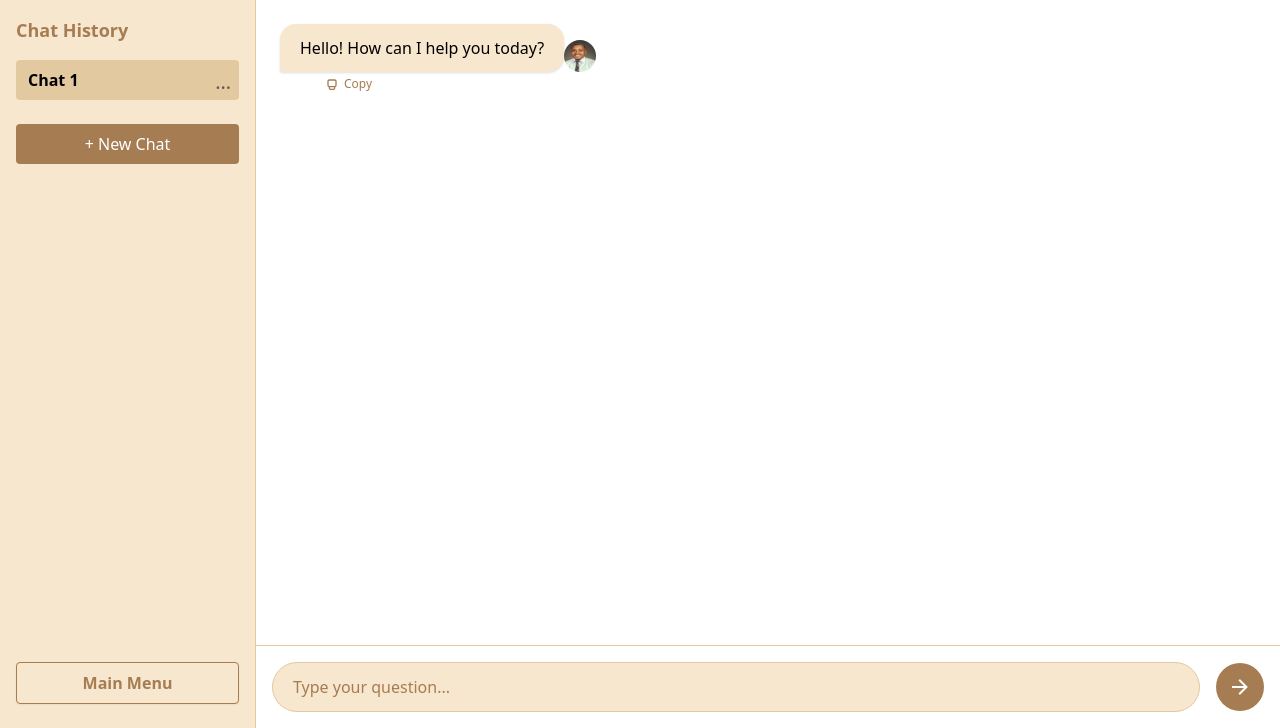
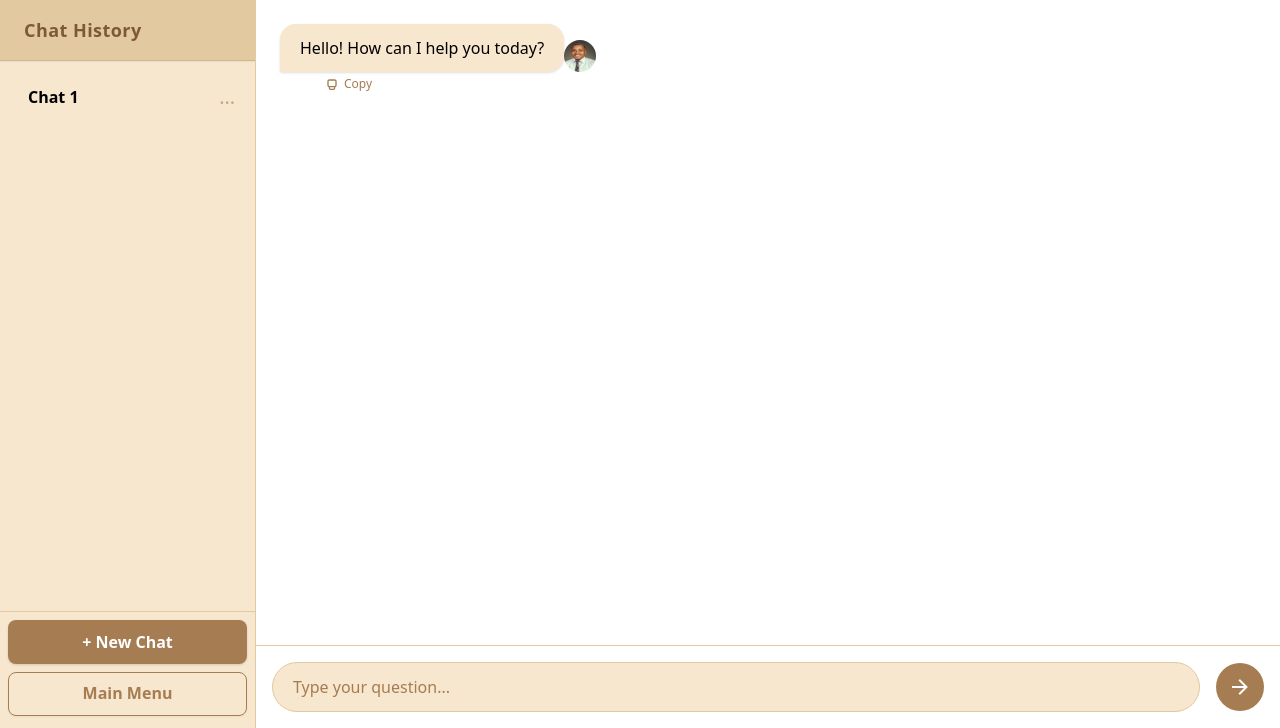
Before and after one commit to promise-emmanuel/Agentic_rag, a Flask app: page /chat in a window 1280 px wide. Shown: the part 72-800 px from the top of the page. Run offline with Flask 3, Linux system fonts and the light colour scheme; some libraries are stand-ins or nearby versions.

Commit message:
Final UI build

```diff
--- a/templates/component.html
+++ b/templates/component.html
@@ -36,40 +36,61 @@
     </head>
 
 <body class="bg-[#fdf6ee] min-h-screen text-black">
-    <div class="flex flex-col h-screen" x-data="chatBot()" x-init="init()" style="background: #fdf6ee; color: #111;">
+    <div class="flex flex-col h-screen" x-data="Object.assign(chatBot(), { showSidebar: false })" x-init="init()" style="background: #fdf6ee; color: #111;">
         <!-- Header -->
-        <header class="bg-[#d2b48c] text-black py-4 px-8 flex items-center shadow-md">
+        <header class="bg-[#d2b48c] text-black py-4 px-8 flex items-center shadow-md relative">
+            <!-- Hamburger Button for mobile/tablet, now inside header and left of logo -->
+            <button @click="showSidebar = true" class="md:hidden mr-3 bg-[#a67c52] text-white rounded-full p-2 shadow focus:outline-none transition hover:bg-[#7c5a36] flex items-center justify-center" :aria-expanded="showSidebar ? 'true' : 'false'" aria-label="Open chat history" style="height:2.5rem;width:2.5rem;">
+                <svg xmlns="http://www.w3.org/2000/svg" class="h-6 w-6" fill="none" viewBox="0 0 24 24" stroke="currentColor"><path stroke-linecap="round" stroke-linejoin="round" stroke-width="2" d="M4 8h16M4 16h16" /></svg>
+            </button>
             <img src="../static/Image.jpg" alt="AskPromise Logo" class="w-10 h-10 rounded-full mr-3" />
             <h1><a href="/" class="text-2xl font-bold tracking-wide text-[#a67c52]">AskPromise</a></h1>
         </header>
-        <div class="flex flex-1 overflow-hidden">
+        <div class="flex flex-1 overflow-hidden relative">
             <!-- Sidebar: Chat History -->
-            <aside class="w-64 bg-[#f7e7ce] border-r border-[#e2c9a0] flex flex-col p-4 overflow-y-auto hidden md:flex custom-scrollbar relative" style="max-height: 100vh; min-height: 0; scrollbar-width: thin; scrollbar-color: #a67c52 #f7e7ce;">
-                <h2 class="text-lg font-semibold mb-4 text-[#a67c52]">Chat History</h2>
+            <aside :class="['fixed md:static top-0 left-0 h-full z-20 transition-transform duration-300', showSidebar ? 'translate-x-0' : '-translate-x-full', 'md:translate-x-0 md:flex']"
+                :style="(window.innerWidth < 1024) ? 'width: 70vw; min-width: 240px; max-width: 95vw;' : 'width: 16rem; min-width: 16rem; max-width: 20rem;'"
+                class="bg-[#f7e7ce] border-r border-[#e2c9a0] flex-col px-0 py-0 overflow-y-auto custom-scrollbar relative shadow-2xl md:shadow-none"
+                style="max-height: 100vh; min-height: 0; scrollbar-width: thin; scrollbar-color: #a67c52 #f7e7ce;"
+                @keydown.escape.window="showSidebar = false" @click.away="showSidebar = false"
+                x-show="showSidebar || window.innerWidth >= 768"
+                x-transition:enter="transition ease-out duration-200" x-transition:enter-start="-translate-x-full opacity-0" x-transition:enter-end="translate-x-0 opacity-100" x-transition:leave="transition ease-in duration-150" x-transition:leave-start="translate-x-0 opacity-100" x-transition:leave-end="-translate-x-full opacity-0">
+                <div class="bg-[#e2c9a0] px-6 py-4 flex items-center justify-between border-b border-[#d2b48c] sticky top-0 z-10 shadow-sm">
+                    <h2 class="text-lg font-bold text-[#7c5a36] tracking-wide">Chat History</h2>
+                    <!-- Close button for mobile -->
+                    <button @click="showSidebar = false" class="md:hidden text-[#a67c52] hover:text-[#7c5a36] focus:outline-none p-1 rounded-full transition" aria-label="Close chat history">
+                        <svg xmlns="http://www.w3.org/2000/svg" class="h-6 w-6" fill="none" viewBox="0 0 24 24" stroke="currentColor"><path stroke-linecap="round" stroke-linejoin="round" stroke-width="2" d="M6 18L18 6M6 6l12 12" /></svg>
+                    </button>
+                </div>
+                <div class="flex-1 flex flex-col px-4 py-2 space-y-2 overflow-y-auto" style="min-height:0;">
                     <template x-for="(session, idx) in chatHistory" :key="idx">
-                    <div class="mb-2 relative group">
-                        <button class="w-full text-left px-3 py-2 rounded hover:bg-[#f3d9b2] focus:outline-none focus:bg-[#f3d9b2] text-black truncate"
+                        <div class="group relative rounded-lg overflow-visible hover:bg-[#f3d9b2] transition flex items-center">
+                            <button class="flex-1 text-left px-3 py-2 rounded-l-lg focus:outline-none text-black truncate bg-transparent group-hover:bg-[#f3d9b2] transition"
                                 :class="currentSession === idx ? 'bg-[#e2c9a0] font-bold' : ''"
-                            @click="switchSession(idx)">
+                                @click="switchSession(idx); if(window.innerWidth < 768) showSidebar = false;">
                                 <span x-text="session.title"></span>
                             </button>
                             <!-- More options button -->
-                        <button class="absolute right-2 top-2 opacity-60 group-hover:opacity-100 transition" @click.stop="session.showMenu = !session.showMenu">
+                            <button class="ml-1 text-[#a67c52] opacity-60 group-hover:opacity-100 transition p-1 rounded-full hover:bg-[#e2c9a0] focus:outline-none" @click.stop="session.showMenu = !session.showMenu">
                                 <span class="text-xl">&#8230;</span>
                             </button>
-                        <div x-show="session.showMenu" @click.away="session.showMenu = false" class="absolute right-0 mt-2 w-32 bg-white border border-[#e2c9a0] rounded shadow-lg z-10">
+                            <div x-show="session.showMenu" @click.away="session.showMenu = false" class="absolute right-0 mt-10 w-32 bg-white border border-[#e2c9a0] rounded shadow-lg z-10">
                                 <button class="block w-full text-left px-4 py-2 text-sm hover:bg-[#f3d9b2] text-black" @click="renameSession(idx); session.showMenu = false">Rename</button>
                                 <button class="block w-full text-left px-4 py-2 text-sm text-red-600 hover:bg-[#f3d9b2]" @click="deleteSession(idx); session.showMenu = false">Delete</button>
                             </div>
                         </div>
                     </template>
-                <button class="mt-4 px-4 py-2 bg-[#a67c52] text-white rounded hover:bg-[#7c5a36] transition" @click="newSession()">+ New Chat</button>
-                <div class="flex-1"></div>
-                <a href="/" class="w-full mt-4 px-4 py-2 bg-[#f7e7ce] text-[#a67c52] border border-[#a67c52] rounded hover:bg-[#e2c9a0] hover:text-[#7c5a36] transition text-center font-semibold shadow-sm mb-2">Main Menu</a>
+                </div>
+                <div class="px-2 pb-3 pt-2 border-t border-[#e2c9a0] bg-[#f7e7ce] flex flex-col gap-2 sticky bottom-0 z-10">
+                    <button class="min-h-[44px] px-2 py-2 bg-[#a67c52] text-white rounded-lg hover:bg-[#7c5a36] transition w-full font-semibold shadow text-base whitespace-nowrap overflow-hidden text-ellipsis" @click="newSession()">+ New Chat</button>
+                    <a href="/" class="min-h-[44px] w-full px-2 py-2 bg-[#f7e7ce] text-[#a67c52] border border-[#a67c52] rounded-lg hover:bg-[#e2c9a0] hover:text-[#7c5a36] transition text-center font-semibold shadow-sm text-base whitespace-nowrap overflow-hidden text-ellipsis">Main Menu</a>
+                </div>
             </aside>
+            <!-- Overlay for mobile when sidebar is open -->
+            <div x-show="showSidebar && window.innerWidth < 768" class="fixed inset-0 bg-black bg-opacity-30 z-10 md:hidden" @click="showSidebar = false" x-transition:enter="transition-opacity ease-out duration-200" x-transition:enter-start="opacity-0" x-transition:enter-end="opacity-100" x-transition:leave="transition-opacity ease-in duration-150" x-transition:leave-start="opacity-100" x-transition:leave-end="opacity-0"></div>
             <!-- Main Chat Area -->
             <main class="flex-1 flex flex-col h-full" style="background: #fff; color: #111;">
-                <div class="flex-1 flex flex-col overflow-y-auto p-6 custom-scrollbar" id="messages">
+                <div class="flex-1 flex flex-col overflow-y-auto p-6 custom-scrollbar scrollbar-thin scrollbar-thumb-gray-800 scrollbar-track-gray-200" id="messages" style="scrollbar-width: thin; scrollbar-color: #222 #e5e7eb;">
                     <template x-for="(message, key) in messages" :key="key">
                         <div class="mb-4 flex" :class="message.from=='bot'?'':'justify-end'">
                             <div class="flex flex-col items-start w-full max-w-xl" :class="message.from=='user' ? 'items-end ml-auto' : ''">
@@ -83,7 +104,9 @@
                                         <!-- Optionally, add a user avatar here. Example: -->
                                         <!-- <img src="/static/dummy-user.png" alt="User Avatar" class="w-8 h-8 rounded-full ml-3 order-2" /> -->
                                     </template>
-                                    <div class="max-w-xl px-5 py-3 rounded-2xl shadow text-md" :class="message.from=='bot'?'bg-[#f7e7ce] text-black rounded-bl-none':'bg-[#a67c52] text-white rounded-br-none'" x-html="message.text"></div>
+                                    <div class="max-w-xl px-5 py-3 rounded-2xl shadow text-md"
+                                         :class="message.from=='bot'?'bg-[#f7e7ce] text-black rounded-bl-none':'bg-[#a67c52] text-white rounded-br-none'"
+                                         x-html="message.from=='bot' ? DOMPurify.sanitize(marked.parse(message.text)) : message.text"></div>
                                 </div>
                                 <template x-if="message.from=='bot'">
                                     <button class="flex items-center mt-1 ml-11 text-xs text-[#a67c52] hover:text-[#7c5a36] focus:outline-none" @click="copyToClipboard(message.text)">
@@ -118,8 +141,30 @@
     </div>
 </div>
 
-<style>@import url('https://cdnjs.cloudflare.com/ajax/libs/MaterialDesign-Webfont/5.3.45/css/materialdesignicons.min.css');</style>
+<style>
+@import url('https://cdnjs.cloudflare.com/ajax/libs/MaterialDesign-Webfont/5.3.45/css/materialdesignicons.min.css');
+/* Custom scrollbar for all browsers */
+#messages::-webkit-scrollbar {
+  width: 8px;
+}
+#messages::-webkit-scrollbar-thumb {
+  background: #222;
+  border-radius: 6px;
+}
+#messages::-webkit-scrollbar-track {
+  background: #e5e7eb;
+  border-radius: 6px;
+}
+#messages {
+  scrollbar-width: thin;
+  scrollbar-color: #222 #e5e7eb;
+}
+</style>
 <script src="https://cdn.jsdelivr.net/npm/alpinejs@2.5.0/dist/alpine.min.js"></script>
+<!-- Marked.js for Markdown parsing -->
+<script src="https://cdn.jsdelivr.net/npm/marked/marked.min.js"></script>
+<!-- DOMPurify for sanitizing HTML -->
+<script src="https://cdn.jsdelivr.net/npm/dompurify@3.0.8/dist/purify.min.js"></script>
 <script>
 function chatBot() {
     return {
--- a/templates/index.html
+++ b/templates/index.html
@@ -25,7 +25,7 @@
         <!-- Right: Welcome Text and Button -->
         <div class="w-full md:w-1/2 flex flex-col items-center md:items-start text-center md:text-left">
             <h1 class="text-4xl md:text-5xl font-extrabold mb-4">Welcome to AskPromise</h1>
-            <p class="text-lg md:text-xl mb-8 max-w-2xl">Your AI-powered missionary companion for helping you teach in
+            <p class="text-lg md:text-xl mb-8 max-w-2xl">Your AI-powered Gospel companion for helping you teach in
                 the savior's way.</p>
             <a href="/chat"
                 class="inline-block px-8 py-4 bg-[#a67c52] text-white text-xl font-semibold rounded-full shadow-lg hover:bg-[#7c5a36] transition mb-4">
```
Lines whose indentation alone changed are shown as unchanged.
